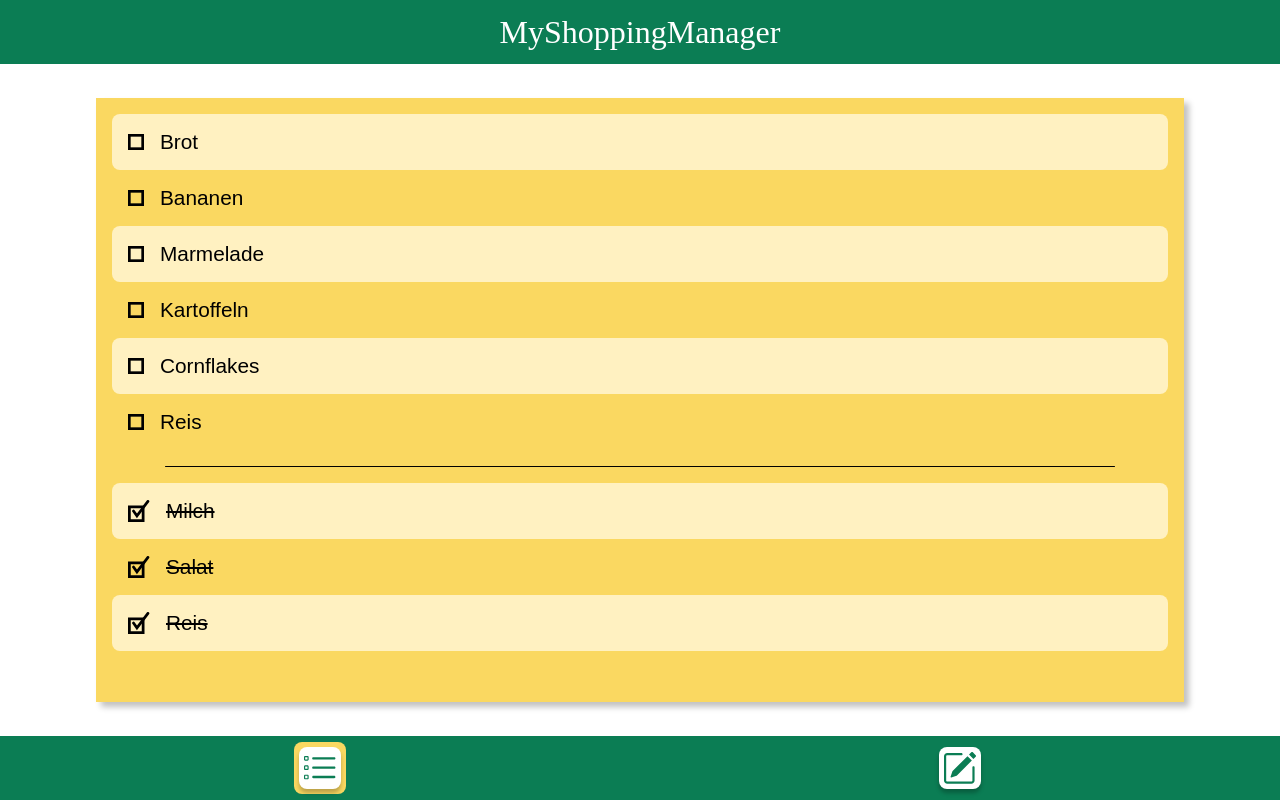
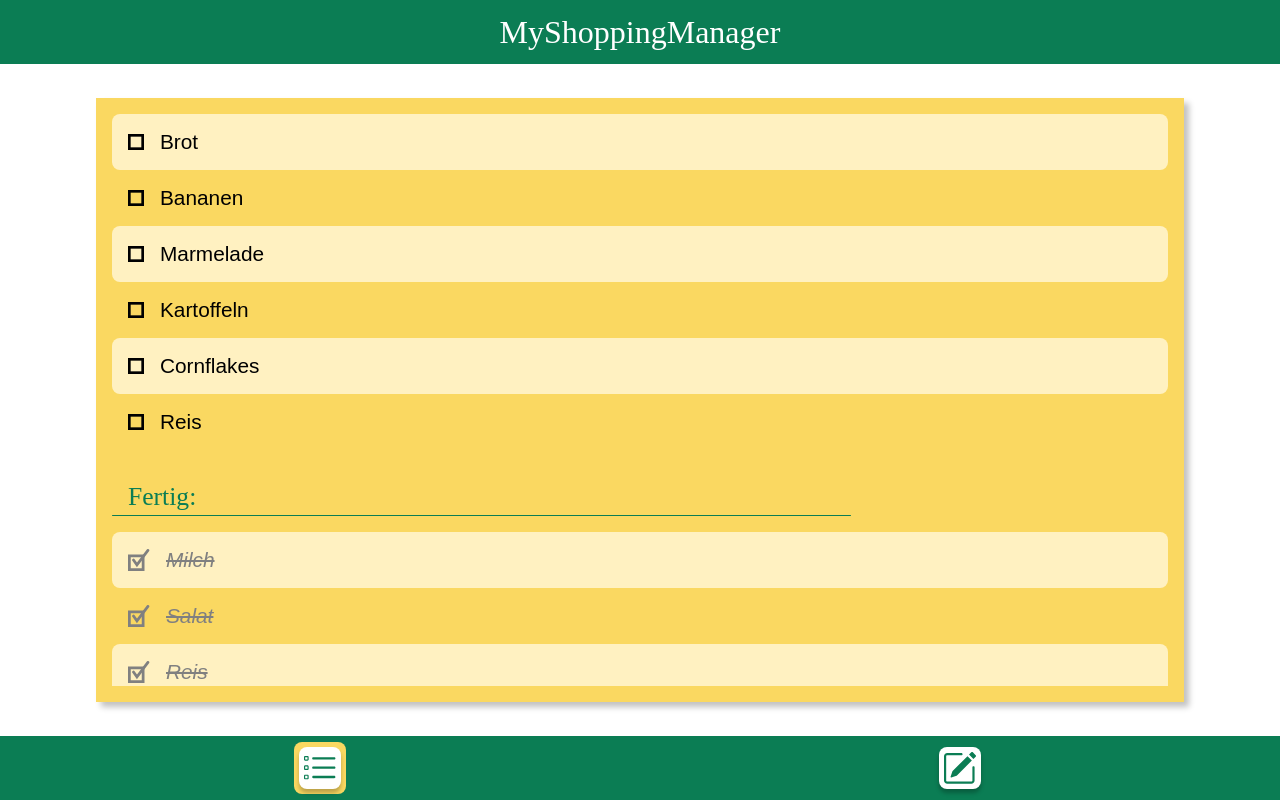
Before and after one commit to AHen-C0de/capstone-project, a Next.js app: page / in a window 1280 px wide. Built offline with nearby package versions, Linux system fonts and the light colour scheme; a web font is replaced by a local one.

Commit message:
add separation for checked and unchecked items on home page

```diff
--- a/components/ShoppingList/ListItem.js
+++ b/components/ShoppingList/ListItem.js
@@ -1,8 +1,7 @@
 import styled from "styled-components";
-import Image from "next/image";
 
-import checkboxIcon from "../../public/assets/icons/checkbox.svg";
-import checkboxIconEmpty from "../../public/assets/icons/checkbox_empty.svg";
+import CheckboxIcon from "../icons/CheckboxIcon";
+import CheckboxEmptyIcon from "../icons/CheckboxEmptyIcon";
 
 export default function ListItem({ id, text, isChecked, onToggleItemChecked }) {
   return (
@@ -13,9 +12,9 @@ export default function ListItem({ id, text, isChecked, onToggleItemChecked }) {
         isChecked={isChecked}
       >
         {isChecked ? (
-          <Image src={checkboxIcon} alt="checked checkbox icon" />
+          <CheckboxIcon fillColor="grey" alt="abgehaktes Checkbox-Icon" />
         ) : (
-          <Image src={checkboxIconEmpty} alt="unchecked checkbox icon" />
+          <CheckboxEmptyIcon alt="leeres Checkbox-Icon" />
         )}
         {text}
       </StyledButton>
@@ -43,6 +42,8 @@ const StyledButton = styled.button`
   height: 100%;
   font-size: 1.3rem;
   text-decoration: ${({ isChecked }) => (isChecked ? "line-through" : "none")};
+  color: ${({ isChecked }) => (isChecked ? "grey" : "black")};
+  font-style: ${({ isChecked }) => (isChecked ? "italic" : "normal")};
   word-break: break-word;
   text-align: start;
 `;
--- a/components/ShoppingList/ShoppingList.js
+++ b/components/ShoppingList/ShoppingList.js
@@ -20,6 +20,8 @@ export default function ShoppingList({ listItems, onToggleItemChecked }) {
               />
             ))}
         </StyledList>
+
+        <StyledText>Fertig:</StyledText>
         <Line />
         <StyledList>
           {listItems
@@ -47,16 +49,24 @@ const ScrollContainer = styled.div`
 const StyledList = styled.ul`
   list-style: none;
 
-  /* &:first-child {
-    margin-bottom: 3rem;
-  } */
+  &:first-child {
+    margin-bottom: 2rem;
+  }
+`;
+
+const StyledText = styled.span`
+  font-family: "Lily Script One";
+  color: var(--background-secondary);
+  font-size: 1.6rem;
+  position: relative;
+  left: 1rem;
 `;
 
 const Line = styled.div`
-  width: 90%;
+  width: 70%;
   height: 0.1rem;
   border-radius: 1rem;
-  background-color: black;
+  background-color: var(--background-secondary);
   align-self: center;
-  margin: 1rem auto;
+  margin: 0.2rem 0 1rem 0;
 `;
--- /dev/null
+++ b/components/icons/CheckboxEmptyIcon.js
@@ -0,0 +1,13 @@
+export default function CheckboxEmptyIcon() {
+  return (
+    <svg
+      width="16"
+      height="16"
+      viewBox="0 0 12 12"
+      fill="none"
+      xmlns="http://www.w3.org/2000/svg"
+    >
+      <rect x="1" y="1" width="10" height="10" stroke="black" strokeWidth="2" />
+    </svg>
+  );
+}
--- /dev/null
+++ b/components/icons/CheckboxIcon.js
@@ -0,0 +1,26 @@
+export default function CheckboxIcon({ fillColor }) {
+  return (
+    <svg
+      width="22"
+      height="22"
+      viewBox="0 0 16 16"
+      fill="none"
+      xmlns="http://www.w3.org/2000/svg"
+    >
+      <rect
+        x="1"
+        y="5"
+        width="10"
+        height="10"
+        stroke={fillColor}
+        strokeWidth="2"
+      />
+      <path
+        d="M4 8L6.5 11.5L14.5 1"
+        stroke={fillColor}
+        strokeWidth="2"
+        strokeLinecap="round"
+      />
+    </svg>
+  );
+}
```
Also changed, not shown: public/assets/icons/checkbox.svg (deleted), public/assets/icons/checkbox_empty.svg (deleted).
